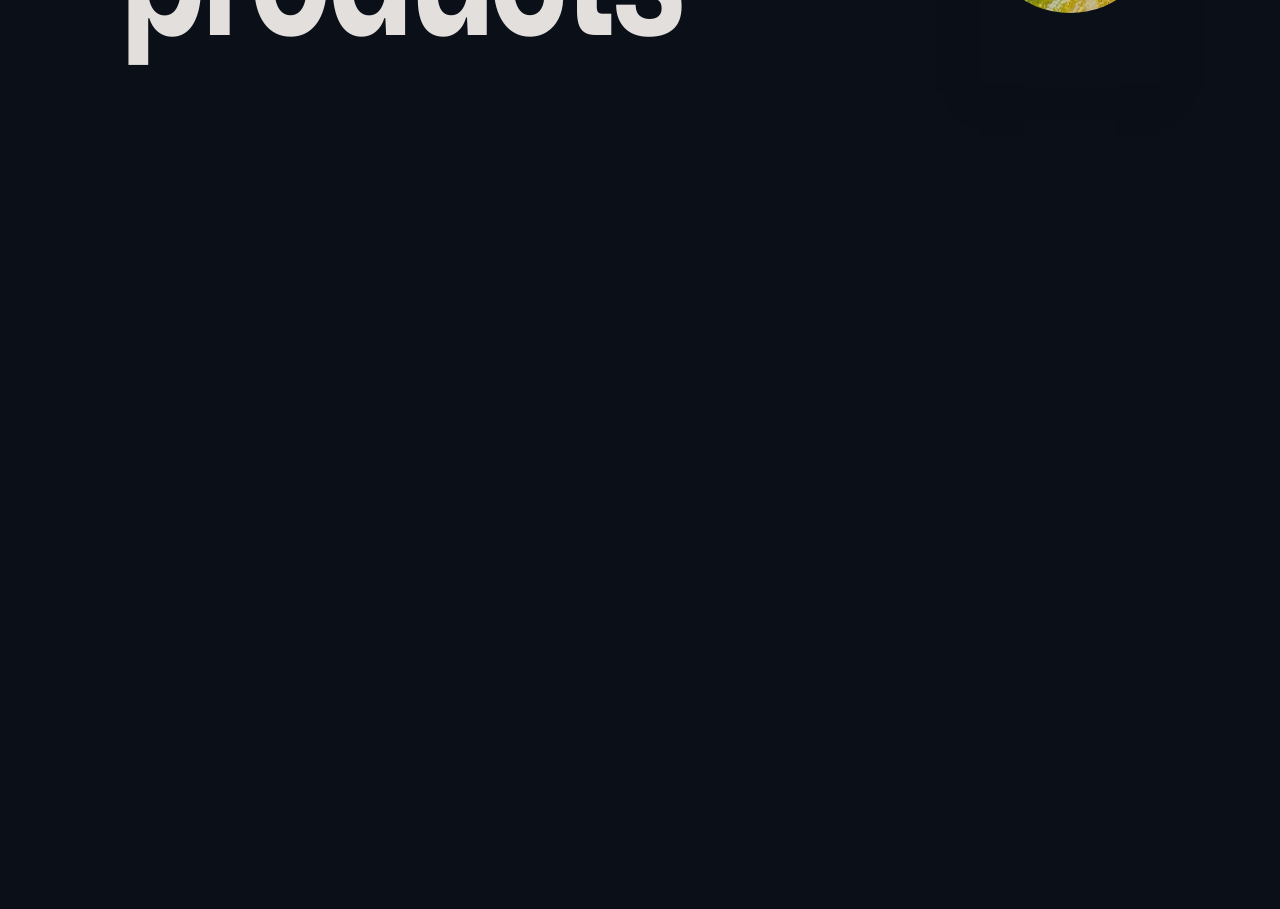
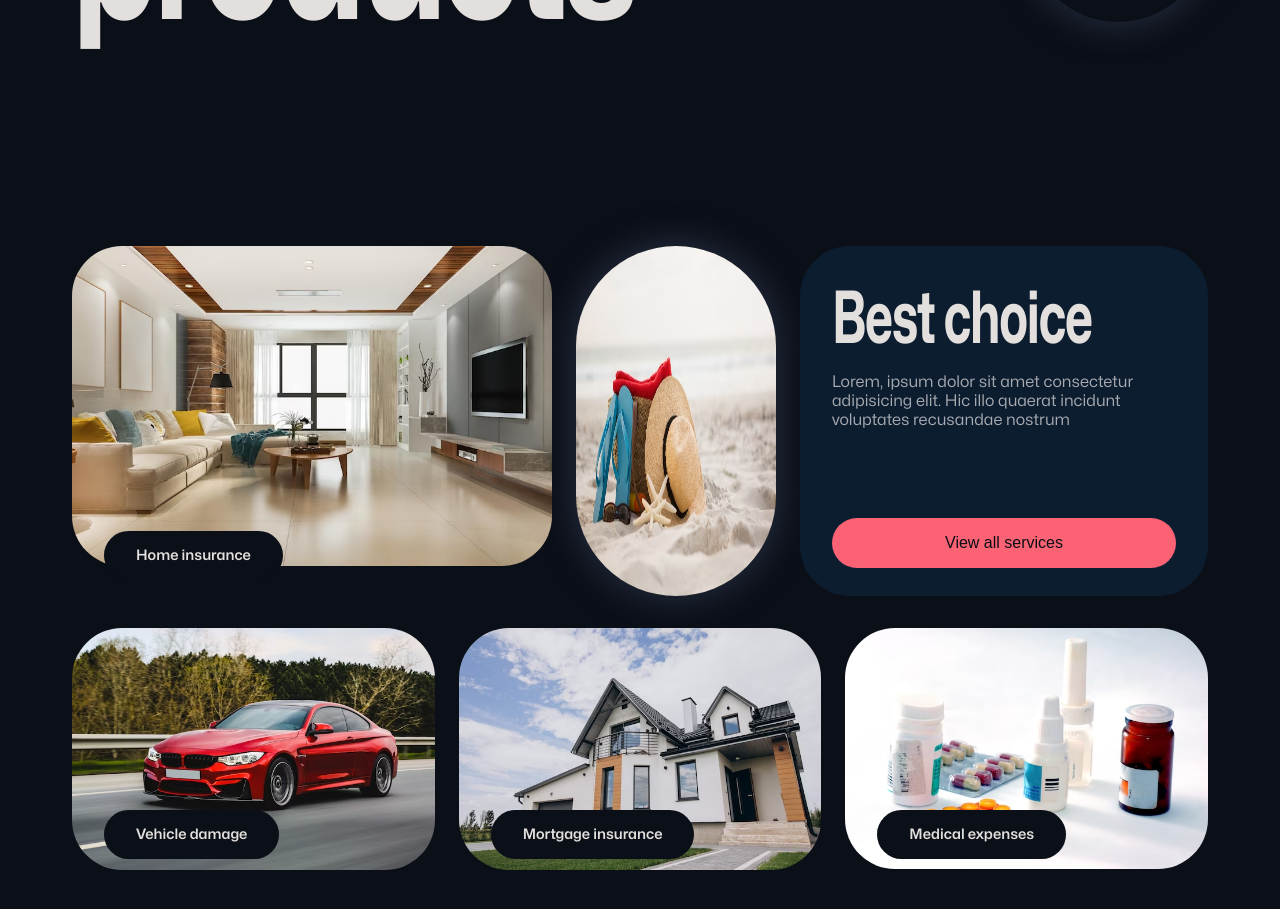
Before and after one commit to VictoriaAde/Insurance-Website, a website built with Parcel: page src/index.html in a window 1280 px wide. Shown: the part 659-1568 px from the top of the page. Before the commit the page ends 880 px from the top, so only its background shows below. Built offline with nearby package versions, Linux system fonts and the light colour scheme.

Commit message:
services section - done

```diff
--- a/src/index.html
+++ b/src/index.html
@@ -14,7 +14,14 @@
   <body>
     <main id="main">
       <nav id="nav">
-        <div>logo</div>
+        <div>
+          <a href="#"
+            ><i
+              class="fa-solid fa-circle-nodes fa-2xl"
+              style="color: #b4bed0"
+            ></i
+          ></a>
+        </div>
         <div>
           <a href="#" class="link">Home</a>
           <a href="#" class="link">Services</a>
@@ -31,7 +38,7 @@
         <div>
           <h1>Darcy's insurance products</h1>
         </div>
-        <div>
+        <div class="hero_text_and_image">
           <div class="hero_text_div">
             <div class="hero_text_one">
               <span> <i class="fa-solid fa-star-of-life"></i> </span>
@@ -53,6 +60,39 @@
           </div>
         </div>
       </section>
+      <section id="services_section">
+        <div class="first">
+          <div class="services_one">
+            <img src="./assets/image2.avif" alt="" />
+            <span>Home insurance</span>
+          </div>
+          <div class="services_two">
+            <img src="./assets/image3.avif" alt="" />
+          </div>
+          <div class="services_three">
+            <h3>Best choice</h3>
+            <p>
+              Lorem, ipsum dolor sit amet consectetur adipisicing elit. Hic illo
+              quaerat incidunt voluptates recusandae nostrum
+            </p>
+            <button>View all services</button>
+          </div>
+        </div>
+        <div class="second">
+          <div class="services_four">
+            <img src="./assets/image4.avif" alt="" />
+            <span>Vehicle damage</span>
+          </div>
+          <div class="services_five">
+            <img src="./assets/image5.avif" alt="" />
+            <span>Mortgage insurance</span>
+          </div>
+          <div class="services_six">
+            <img src="./assets/image6.avif" alt="" />
+            <span>Medical expenses</span>
+          </div>
+        </div>
+      </section>
     </main>
   </body>
 </html>
--- a/src/style.css
+++ b/src/style.css
@@ -5,12 +5,13 @@
 body {
   background-color: #0b0f17;
   font-family: "Mona Sans", "Helvetica Neue", Helvetica, Arial, sans-serif;
-  padding: 2rem;
+  overflow-x: none;
 }
 #main {
-  padding: 1rem 5rem;
+  padding: 2rem 4rem;
 }
 
+/* nav */
 #nav {
   display: flex;
   justify-content: space-between;
@@ -41,10 +42,12 @@ body {
   padding: 0.6rem 2rem;
   border-radius: 30px;
 }
+
+/* hero_section */
 #hero_section {
   display: flex;
   gap: 7rem;
-  margin-bottom: 5rem;
+  margin-bottom: 14rem;
 }
 #hero_section h1 {
   letter-spacing: -3px;
@@ -55,18 +58,16 @@ body {
   line-height: 6.5rem;
   transform: scale(1.2, 1.6);
 }
-
-#hero_section div:nth-child(2) {
-  /* width: 670px; */
-  display: flex;
-  gap: 3rem;
-}
 #hero_section .hero_text_div {
   color: #e2dfdd;
   margin-bottom: 3rem;
 }
-
+.hero_text_and_image {
+  display: flex;
+  gap: 3rem;
+}
 #hero_section .hero_text_div span {
+  display: flex;
   background-color: #e2dfdd;
   color: #0b0f17;
   border-radius: 50px;
@@ -77,24 +78,108 @@ body {
 #hero_section .hero_text_div .hero_text_one {
   display: flex;
   flex-direction: column;
-  gap: 1rem;
-  margin-bottom: 3rem;
+  margin: 3rem 0;
 }
 #hero_section .hero_text_div .hero_text_two {
   display: flex;
   flex-direction: column;
-  gap: 1rem;
   margin-bottom: 3rem;
 }
 #hero_section .hero_text_div span i {
   font-size: 1rem;
 }
 .hero_img_div {
-  box-shadow: #0b0f17 0px 7px 29px 0px;
+  box-shadow: 0px 0px 29px 8px #202737;
+  border-radius: 100px;
 }
-
 .hero_img_div img {
   width: 180px;
   height: 450px;
   border-radius: 100px;
 }
+
+/* services_section */
+/* #services_section {
+  position: relative;
+} */
+#services_section .first {
+  display: grid;
+  grid-template-columns: repeat(6, 1fr);
+  grid-template-rows: 350px;
+  grid-gap: 1.5rem;
+  margin-bottom: 2rem;
+}
+#services_section img {
+  width: 100%;
+  border-radius: 50px;
+}
+#services_section span {
+  position: absolute;
+  bottom: 16px;
+  left: 2rem;
+  background-color: #0b0f17;
+  color: #e2dfdd;
+  padding: 1rem 2rem;
+  border-radius: 50px;
+  font-weight: 600;
+  font-size: 0.9rem;
+}
+#services_section .services_one {
+  grid-column: 1 / span 3;
+  grid-row: 350px;
+  position: relative;
+}
+#services_section .services_two {
+  width: 200px;
+  grid-column: auto;
+}
+#services_section .services_two img {
+  width: 100%;
+  height: 100%;
+  border-radius: 100px;
+  box-shadow: 0px 0px 29px 8px #202737;
+}
+#services_section .services_three {
+  background-color: #0d1d30;
+  border-radius: 50px;
+  padding: 2rem;
+  grid-column: 5 / span 6;
+}
+#services_section .services_three h3 {
+  font-size: 2.5rem;
+  color: #e2dfdd;
+  transform: scale(1.2, 1.8);
+  letter-spacing: -1px;
+  transform-origin: 0% 0%;
+  margin: 0 0 3rem;
+}
+#services_section .services_three p {
+  color: #a8abb0;
+  margin-bottom: 5.5rem;
+}
+#services_section .services_three button {
+  width: 100%;
+  border-radius: 50px;
+  background-color: #fb6375;
+  font-weight: 500;
+  font-size: 1rem;
+  color: #0b0f17;
+  padding: 1rem 0;
+  border: none;
+  cursor: pointer;
+}
+#services_section .second {
+  position: relative;
+  display: grid;
+  grid-template-columns: repeat(3, 1fr);
+  grid-gap: 1.5rem;
+}
+.services_four {
+  position: relative;
+}
+.services_five {
+  position: relative;
+}
+.services_six {
+  position: relative;
+}
```
Also changed, not shown: src/assets/ceo.avif (added), src/assets/image2.avif (added), src/assets/image3.avif (added), src/assets/image4.avif (added), src/assets/image5.avif (added), src/assets/image6.avif (added).
